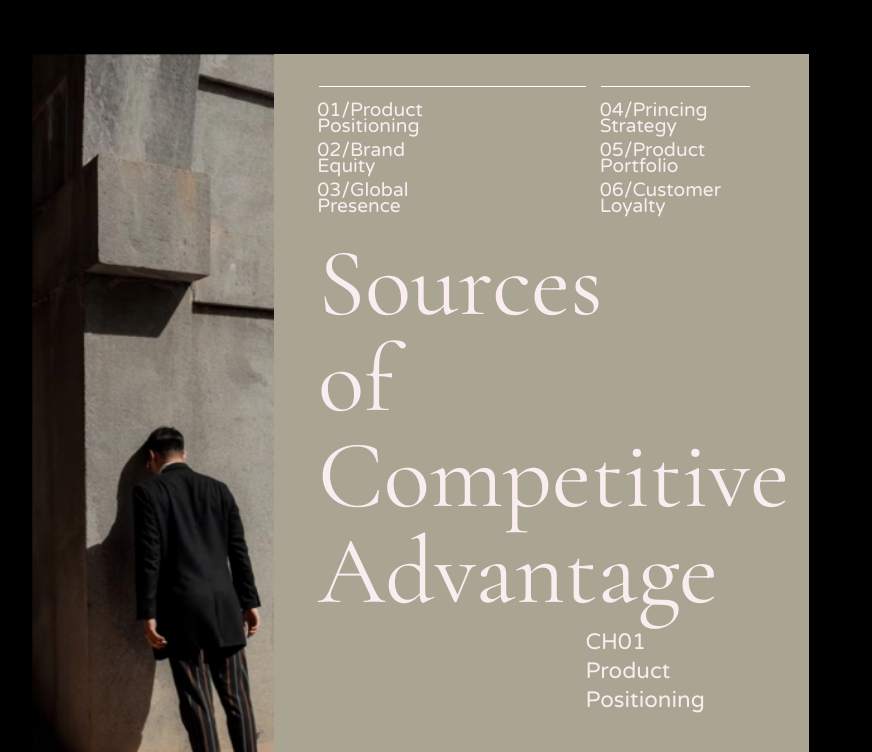
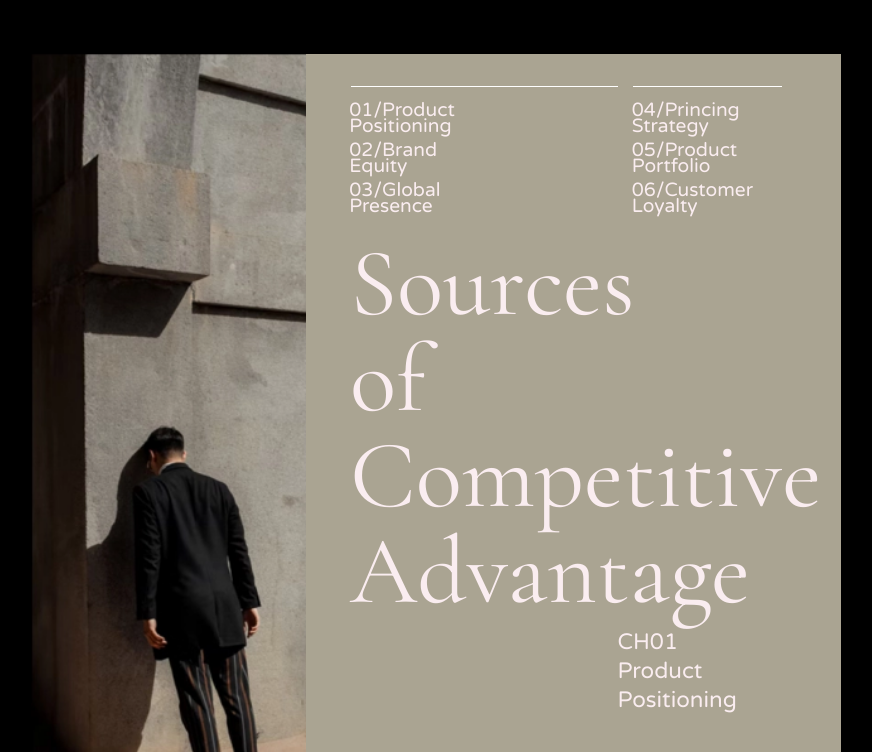
Before and after one commit to MohamedTaha01/boredom001, a plain HTML site: page index.html in a window 1280 px wide. Shown: the top 752 px of the page, without its empty margins (241-1113 px from the left). Drawn offline with nearby package versions, Linux system fonts and the light colour scheme.

Commit message:
Update style.css

```diff
--- a/css/style.css
+++ b/css/style.css
@@ -35,7 +35,7 @@ img{
 }
 .bg-p{
   background-color: #AAA492;
-  height: 51.15rem;position: relative;top: 3.4rem;left: 7rem;
+  height: 51.15rem;position: relative;top: 3.4rem;left: 9rem;
 }
 .ch01{
   font-size: 1.4rem;line-height: 1.8rem;
```
